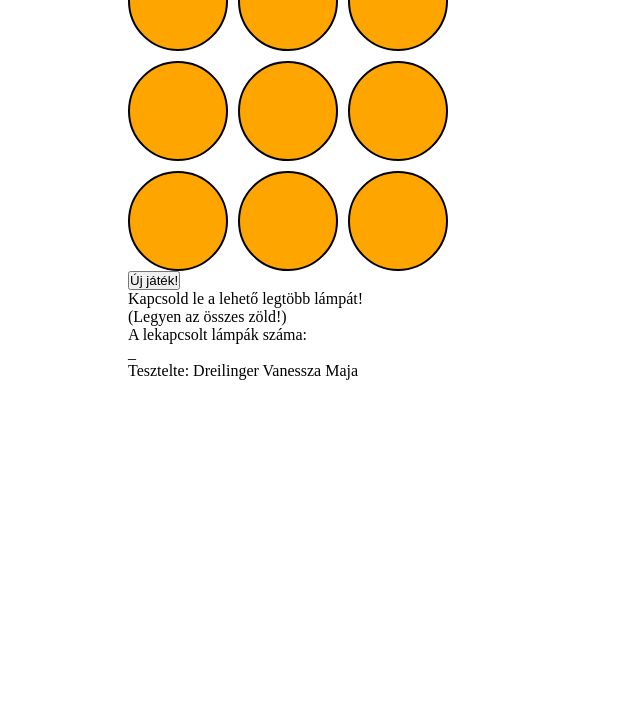
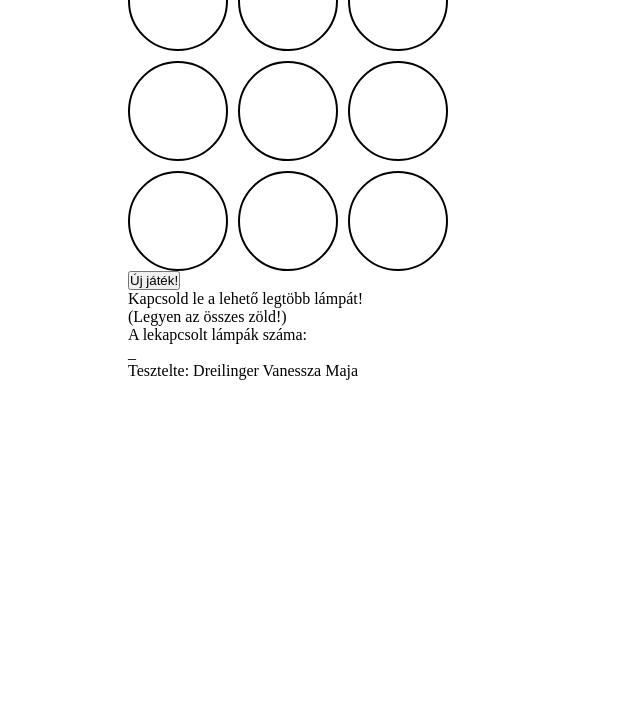
Before and after one commit to DVMaja/LigthOn, a plain HTML site: page index.html in a window 1280 px wide. Shown: the part 86-800 px from the top of the page, without its empty margins (0-640 px from the left). Drawn offline with nearby package versions, Linux system fonts and the light colour scheme.

Commit message:
setAllapot, setSzin ok

```diff
--- a/JS/Classok/Jatekter.js
+++ b/JS/Classok/Jatekter.js
@@ -2,13 +2,13 @@ import Lampa from "./Lampa.js";
 
 class Jatekter {
     #db; // int felkapcsolt lámpák száma
-    #allapotLISTA = []; //[false, false, false, false, false, false, false, false, false,];
+    #allapotLISTA = [false, false, false, false, false, false, false, false, false]; //[false, false, false, false, false, false, false, false, false,];
     #meret = 3; // int játéktér mérete, lámpák száma, meret*meret
     #lepes; // int
 
     constructor() {
         const szuloELEM = $("article .ideJatekter");
-        let jatekterNagysaga = this.#meret*this.#meret;
+        let jatekterNagysaga = this.#meret * this.#meret;
 
 
         //console.log("Jatekter.js elérhető");
@@ -22,21 +22,23 @@ class Jatekter {
 
     #setAllapotLISTA() {
         this.#allapotLISTA.length = this.#meret * this.#meret;
-        console.log("this.#allapotLISTA hossza: " + this.#allapotLISTA.length);
+        //console.log("this.#allapotLISTA hossza: " + this.#allapotLISTA.length);
+
         let aktAllapot;
         for (let index = 0; index < this.#allapotLISTA.length; index++) {
             let esely = Math.floor((Math.random() * 4) + 1);
-            console.log(esely);
+            //console.log(esely);
+
             if (esely == 1) {
                 aktAllapot = this.#allapotLISTA[index] = true;
-                console.log("igaz ág:" + aktAllapot);
+                //console.log("igaz ág:" + aktAllapot);
                 //Lampa().setAllapot(aktAllapot);
             } else {
                 aktAllapot = this.#allapotLISTA[index] = false;
-                console.log("hamis ág:" + aktAllapot);
+                //console.log("hamis ág:" + aktAllapot);
                 //Lampa().setAllapot(aktAllapot);
             }
-            console.log(this.#allapotLISTA[index]);
+            //console.log(this.#allapotLISTA[index]);
 
         }
         //return this.#allapotLISTA;
--- a/JS/Classok/Lampa.js
+++ b/JS/Classok/Lampa.js
@@ -17,23 +17,35 @@ class Lampa {
         this.setAllapot();
     }
     setAllapot() {
-        if (false) {
-            //this.korELEM.css(`background-color`, `orange`);
+
+        if (this.#allapot == true) {
+            console.log("látszik az igaz álítás!");
+            this.#allapot = false;
+            this.#szinBeallit();
+            let ki = this.#szinBeallit();
+            console.log(ki);
+
+
+        } else if (this.#allapot == false) {
             console.log("látszik a hamis álítás!");
-            this.#szinBeallit("orange");
-            console.log(this.#szinBeallit);
-        } else if (true) {
-            //this.korELEM.css(`background-color`, `darkgreen`);
-            let beallitandoSzin = "darkgreen";
-            this.#szinBeallit(beallitandoSzin);
-            console.log("látszik az igaz álítás!");
-            console.log(this.#szinBeallit);
+            this.#allapot = false;
+            this.#szinBeallit();
+            let ki = this.#szinBeallit();
+            console.log(ki);
         }
 
+
     }
-    #szinBeallit(szin) {
-        //meg nem éri el a megadott szint
-        return this.korELEM.css(`background-color`, szin);
+    #szinBeallit() {
+        if (true) {
+            return $("korELEM").css(`background-color`, `darkgreen`);
+
+        } else if (false) {
+
+            return $("korELEM").css(`background-color`, `orange`);
+        }
+
+        //return this.korELEM.css(`background-color`, szin);
 
     }
     #kattintasTrigger() {
--- a/stilus/stiluslap.css
+++ b/stilus/stiluslap.css
@@ -13,7 +13,7 @@ main {
   height: 100px;
   width: 100px;
   /*background-color: darkgreen;*/
-  background-color: orange;
+  /*background-color: orange;*/
   border-radius: 50%;
   border: 2px solid black;
   display: inline-block;
```
